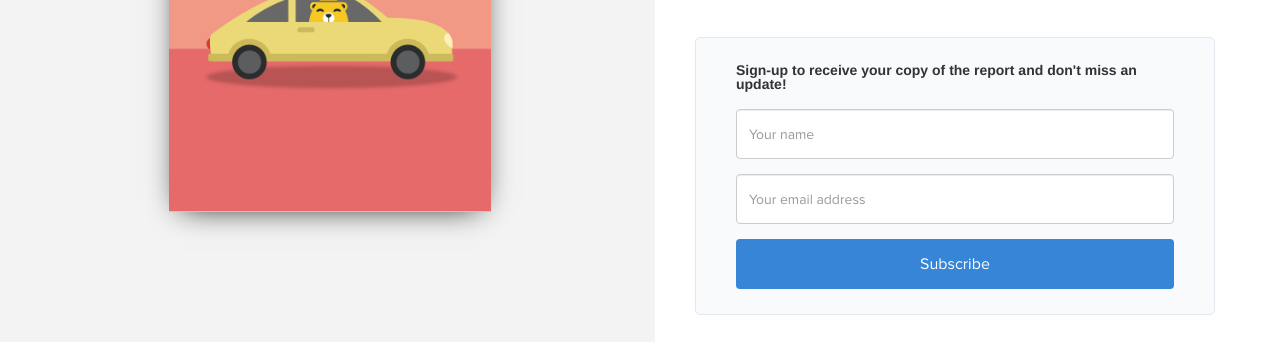
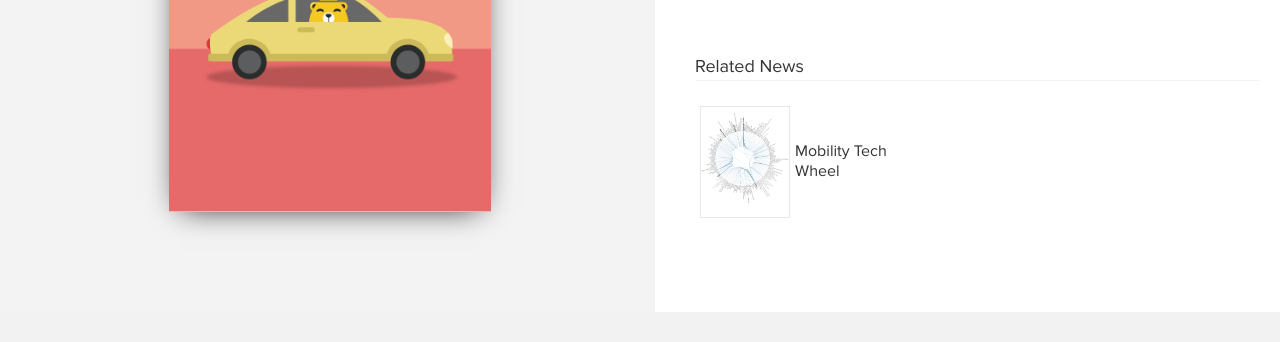
Before and after one commit to honeypotio/research, a website: page pages/german-mobility-tech.html in a window 1280 px wide. Shown: the part 379-721 px from the top of the page. Drawn offline with nearby package versions, Linux system fonts and the light colour scheme; a web font is replaced by a local one.

Commit message:
Removing subscription form

```diff
--- a/pages/german-mobility-tech.html
+++ b/pages/german-mobility-tech.html
@@ -70,20 +70,6 @@
             To celebrate, we will issue a report on the Mobility Tech industry in Germany, detailing key players, discussing trends, analysing tech demand, and much more.
           </p>
 
-          <form class="c-subscribe js-subscribe">
-            <p class="c-subscribe__title">Sign-up to receive your copy of the report and don't miss an update!</p>
-            <div class="form-group">
-              <input type="text" class="form-control c-subscribe__input" name="name" placeholder="Your name" />
-            </div>
-            <div class="form-group">
-              <input type="email" class="form-control c-subscribe__input" name="email" placeholder="Your email address" />
-            </div>
-            <input type="hidden" style="display: none;" name="report_name" value="Mobility Tech Report">
-            <p class="c-subscribe__error hide js-subscribe-error">Please make sure you included your name and email</p>
-            <p class="c-subscribe__success hide js-subscribe-success">Thank you for subscribing. We will let alert you once the report is available.</p>
-            <button type="submit" class="btn btn-block c-subscribe__submit">Subscribe</button>
-          </form>
-
           <div class="c-social c-social--mobile">
             <span class="c-social__network c-social__network--facebook"><a href="https://www.facebook.com/sharer/sharer.php?u=https%3A%2F%2Fhoneypotio.github.io%2Fresearch%2Fpages%2Fgerman-mobility-tech.html&src=sdkpreparse"><i class="fa fa-facebook"></i></a></span>
             <span class="c-social__network c-social__network--twitter"><a href="https://twitter.com/intent/tweet?text=German%20Mobility%20Tech%20Research%20Report%3A%20https%3A%2F%2Fhoneypotio.github.io%2Fresearch%2Fpages%2Fgerman-mobility-tech.html"><i class="fa fa-twitter"></i></a></span>
@@ -140,7 +126,6 @@
 
   <script src="https://ajax.googleapis.com/ajax/libs/jquery/2.2.4/jquery.min.js"></script>
   <script type="text/javascript" src="../assets/scripts/bootstrap.min.js"></script>
-  <script type="text/javascript" src="../assets/scripts/subscribe.js"></script>
   <script type="text/javascript">document.getElementById('year').textContent = (new Date()).getFullYear();</script>
 </body>
 </html>
```
